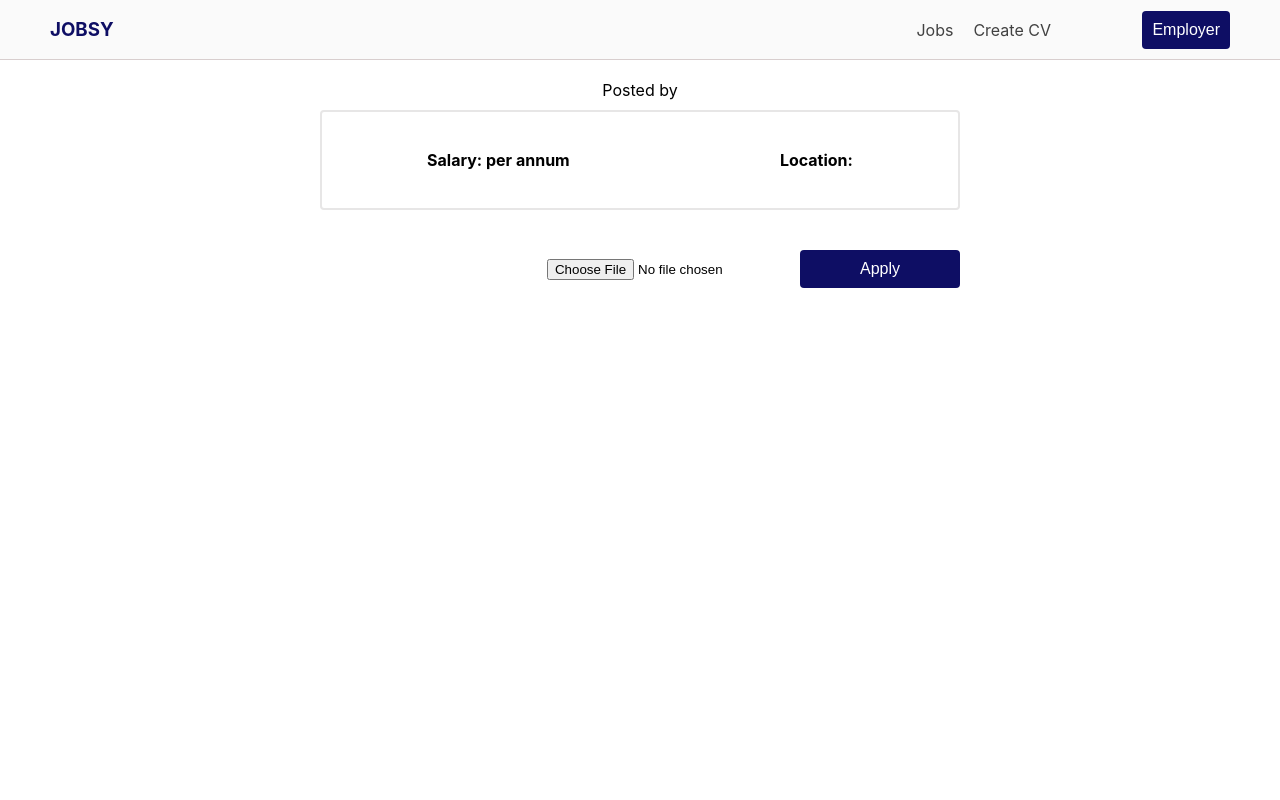
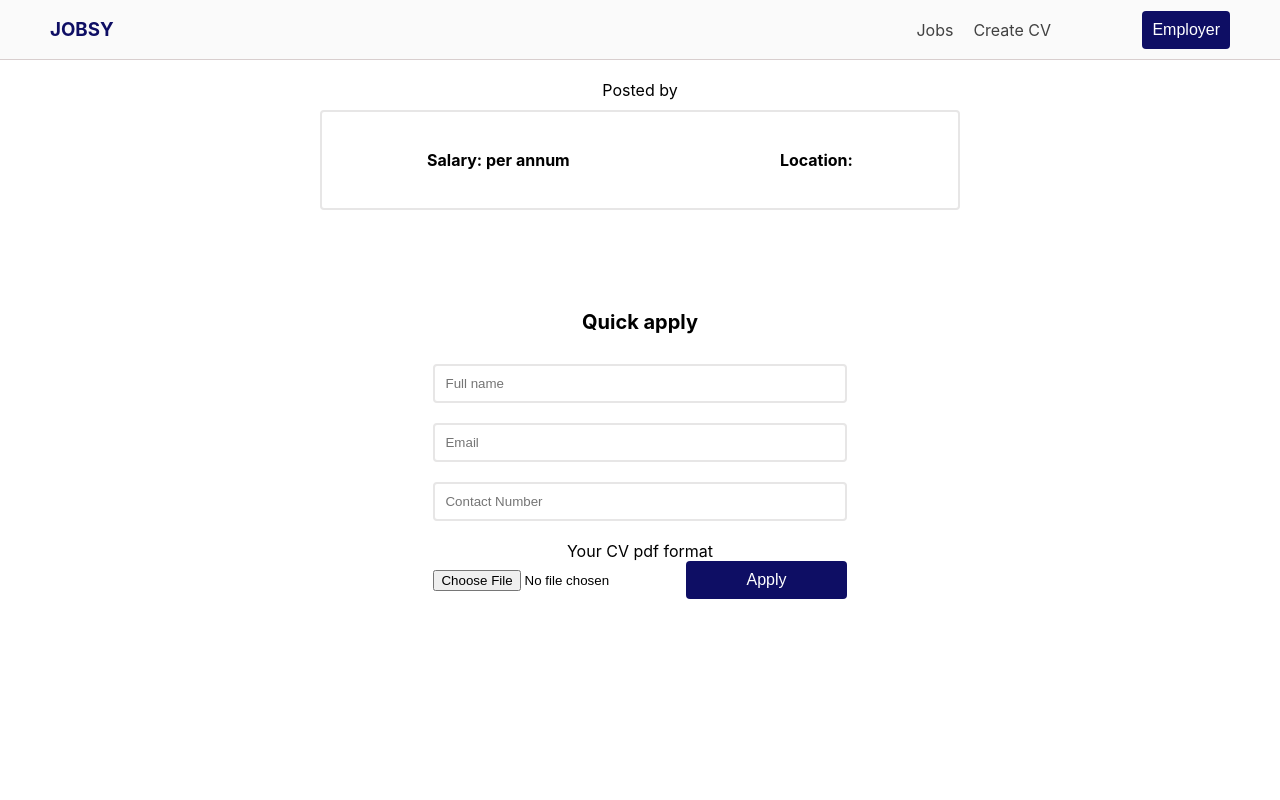
Before and after one commit to rishix23/advanced-web, a React (Create React App) app in the folder frontend-react/: page /jobs/1 in a window 1280 px wide. Shown: the top 800 px of the page. Built offline with nearby package versions, Linux system fonts and the light colour scheme; no server answers.

Commit message:
added in more fields to the form  when user is applying to a job

```diff
--- a/frontend-react/src/components/jobsdetail/JobsDetail.css
+++ b/frontend-react/src/components/jobsdetail/JobsDetail.css
@@ -33,11 +33,20 @@
   line-height: 1.5;
 }
 
+.apply-title{
+  text-align: center;
+  margin-top: 100px;
+  font-size: 20px;
+}
+
 .detail-job-upload{
-  margin: 40px auto;
+  margin-top: 10px;
+  margin-left: auto;
+  margin-right: auto;
+  padding-bottom: 100px;
   width: 50%;
   display: flex;
-  justify-content: flex-end;
+  justify-content: center;
 }
 
 .detail-job-apply-btn{
--- a/frontend-react/src/components/jobsdetail/JobsDetail.js
+++ b/frontend-react/src/components/jobsdetail/JobsDetail.js
@@ -17,13 +17,17 @@ function JobsDetail({ match }) {
 
   const [job, setJob] = useState({});
 
-  const { register, handleSubmit } = useForm();
+  const { register, handleSubmit, formState: { errors } } = useForm();
 
   const onSubmit = (data) => {
     const formData = new FormData();
+    formData.append("jobid", match.params.id)
+    formData.append("fullname", data.fullname)
+    formData.append("email", data.email)
+    formData.append("phone", data.phone)
     formData.append("resume", data.resume[0]);
-    console.log(data.resume[0])
   }
+
   return (
     <div className='detail-job-wrapper'>
       <h3 className='detail-job-title'>{job.title}</h3>
@@ -35,9 +39,18 @@ function JobsDetail({ match }) {
       <div className='detail-job-desc-wrapper'>
         <p>{job.description}</p>
       </div>
+      <h4 className='apply-title'>Quick apply</h4>
       <div className='detail-job-upload'>
         <form onSubmit={handleSubmit(onSubmit)}>
-          <input type="file"  {...register('resume')} />
+          <input type="text" placeholder="Full name" {...register('fullname', { required: "This is required!" })} />
+          {errors.fullname && <p>{errors.fullname.message}</p>}
+          <input type="text" placeholder="Email" {...register('email', { required: "This is required!" })} />
+          {errors.email && <p>{errors.email.message}</p>}
+          <input type="text" placeholder="Contact Number" {...register('phone', { required: "This is required!" })} />
+          {errors.phone && <p>{errors.phone.message}</p>}
+          <p>Your CV pdf format</p>
+          <input type="file"  {...register('resume', { required: "This is required!" })} />
+          {errors.resume && <p>{errors.resume.message}</p>}
           <button className='detail-job-apply-btn'>Apply</button>
         </form>
       </div>
```
